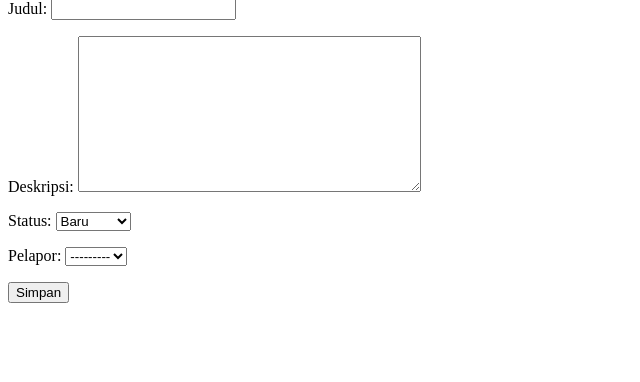
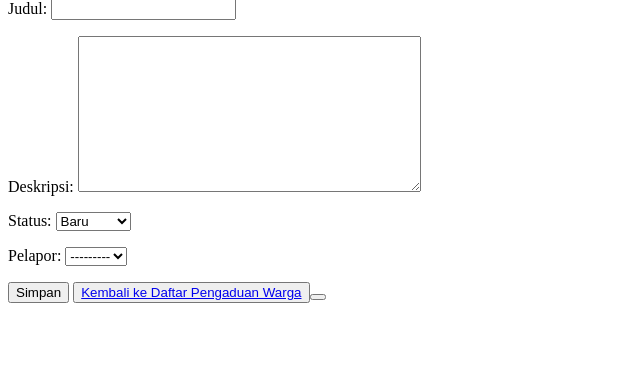
Before and after one commit to InMyThought/BelajarDjango, a Django app: page /warga/pengaduan/tambah/ in a window 1280 px wide. Shown: the part 81-463 px from the top of the page, without its empty margins (0-640 px from the left). Run offline with Django 5.2, Linux system fonts and the light colour scheme; data that the repository does not hold is empty.

Commit message:
P4 Fitur: Menambahkan tombol kembali  untuk PengaduanForm tambah

```diff
--- a/warga/templates/warga/pengaduan_form.html
+++ b/warga/templates/warga/pengaduan_form.html
@@ -9,6 +9,7 @@
         {% csrf_token %}
         {{ form.as_p }}
         <button type="submit">Simpan</button>
+        <button><a href="{% url 'pengaduan-list' %}">Kembali ke Daftar Pengaduan Warga</a><button>
     </form>
 </body>
 </html>
```
